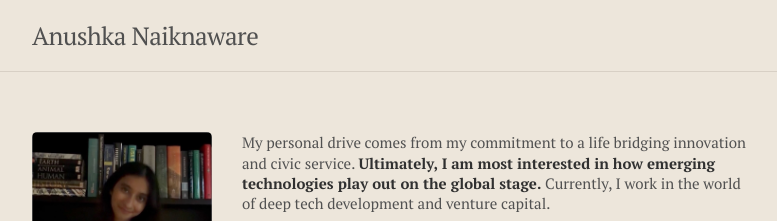
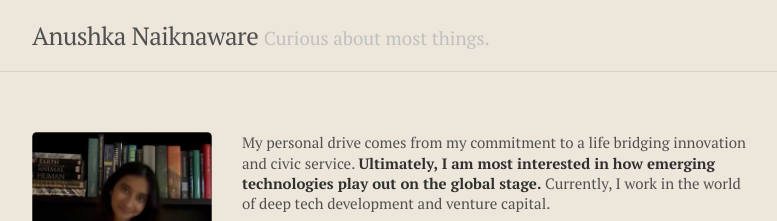
Before and after one commit to anushkanaiknaware/anushkanaiknaware.github.io, a Jekyll site: the page built from index.html, in a window 1280 px wide. Shown: the top 221 px of the page, without its empty margins (248-1025 px from the left). Built offline with Jekyll 4.4.1, drawn with Linux system fonts in a browser that asks for light colours; the list of posts is cut into pages by our own code.

Commit message:
Update tagline in _config.yml

```diff
--- a/_config.yml
+++ b/_config.yml
@@ -1,6 +1,6 @@
 # Setup
 title:               Anushka Naiknaware
-tagline:             ''
+tagline:             'Curious about most things.'
 description:         'Official Website for Anushka Naiknaware'
 url:                 https://anushkanaiknaware.github.io
 baseurl:             ''
```
